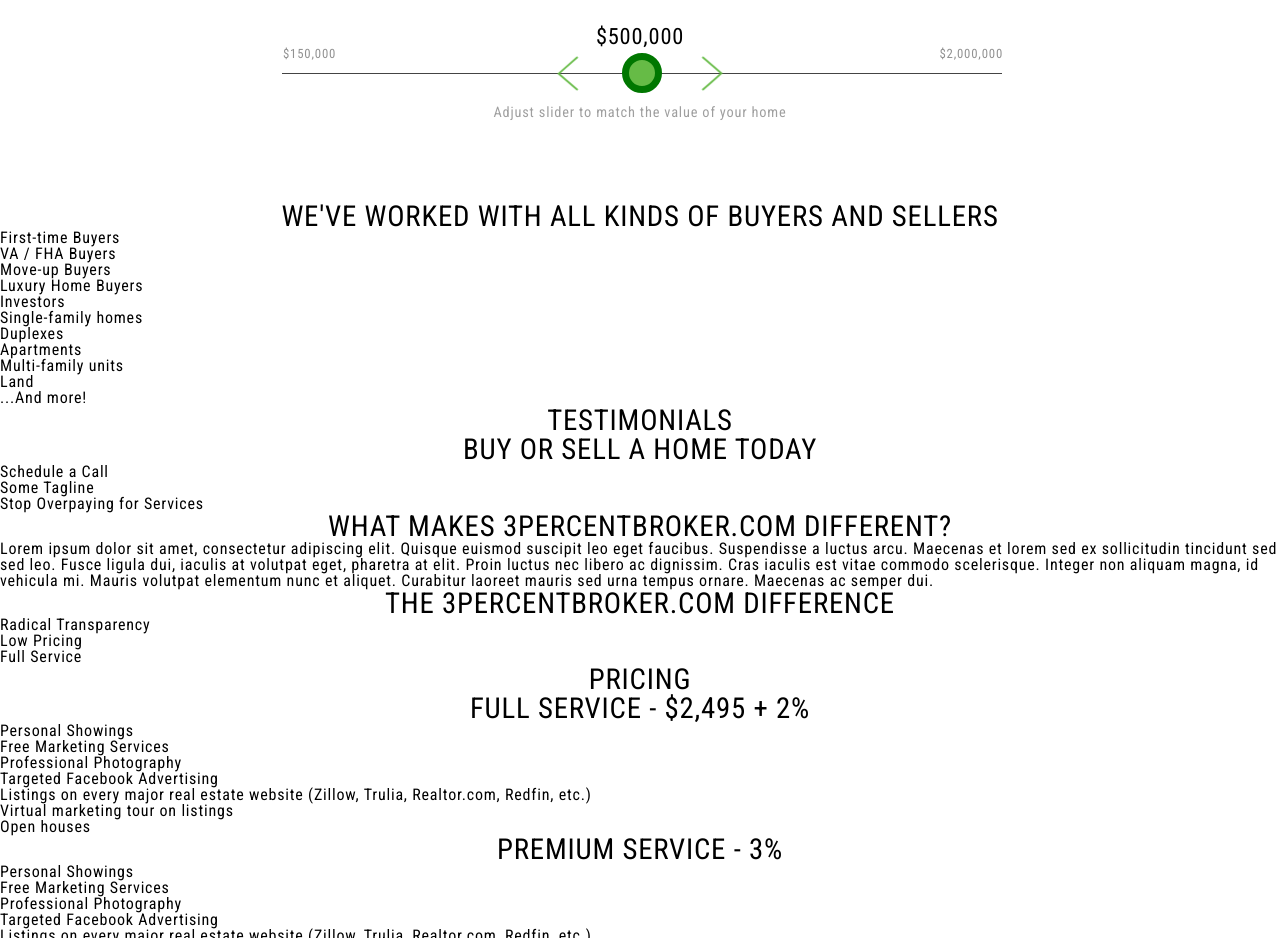
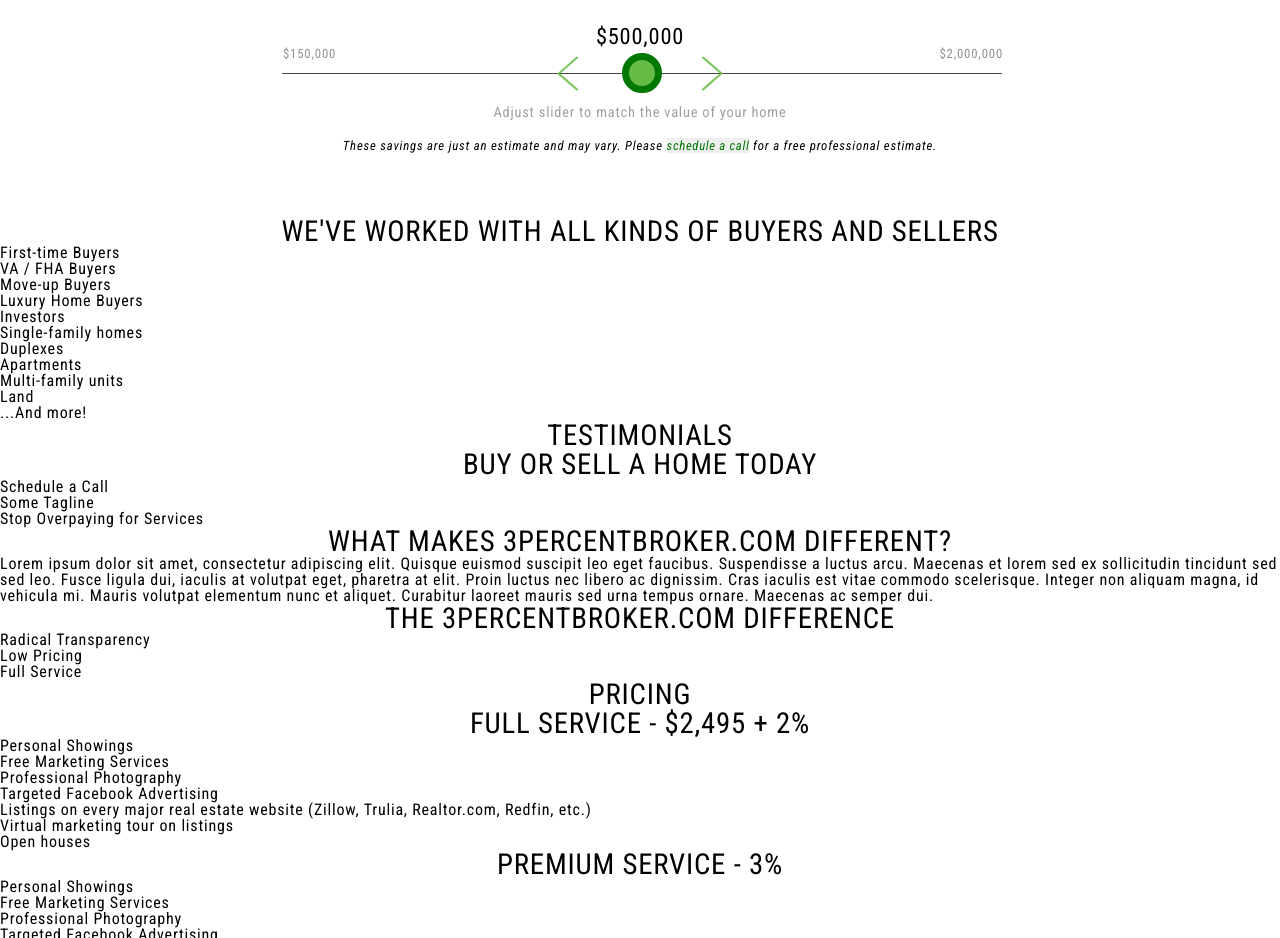
Before and after one commit to morgannewman/3percentbroker.com, a Gatsby site: page / in a window 1280 px wide. Shown: the part 1380-2318 px from the top of the page. Built offline with nearby package versions, Linux system fonts and the light colour scheme; Gatsby itself is replaced by a stand-in of ours.

Commit message:
adds disclaimer text to savings calculator

```diff
--- a/src/components/SavingsCalculator.js
+++ b/src/components/SavingsCalculator.js
@@ -188,6 +188,7 @@
             </p>
           )}
         </div>
+        <p className="savings-calculator-disclaimer">These savings are just an estimate and may vary. Please <button>schedule a call</button> for a free professional estimate.</p>
       </section>
     );
   }
--- a/src/styles/components/_SavingsCalculator.scss
+++ b/src/styles/components/_SavingsCalculator.scss
@@ -219,3 +219,19 @@
 .hidden {
   opacity: 0;
 }
+
+.savings-calculator-disclaimer {
+  font-size: 0.8rem;
+  font-style: italic;
+
+  & > button {
+    color: $dark-accent;
+    font-style: inherit;
+    font-size: inherit;
+
+    border: none;
+    background-color: none;
+    padding: 0;
+    margin: 0;
+  }
+}
```
